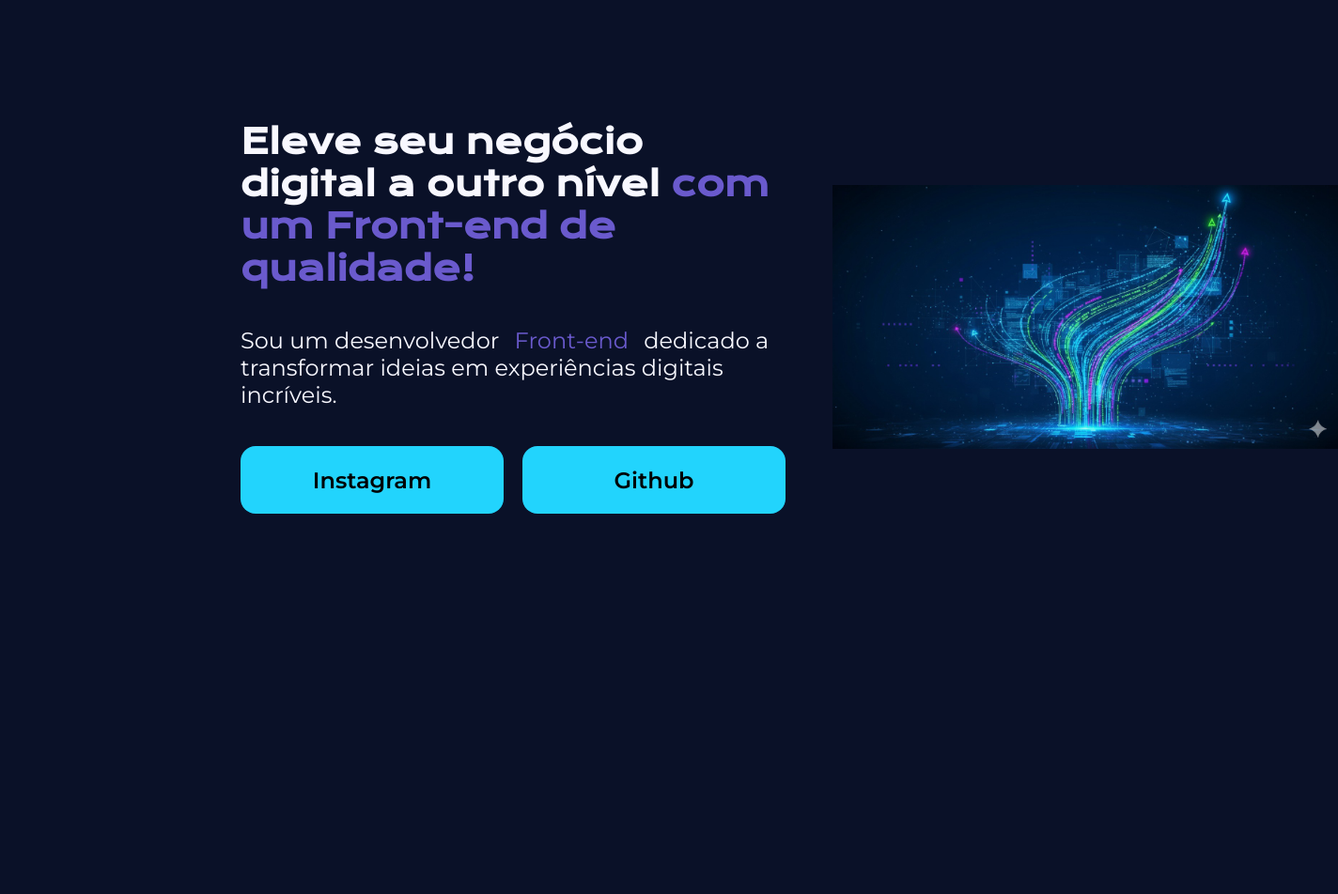
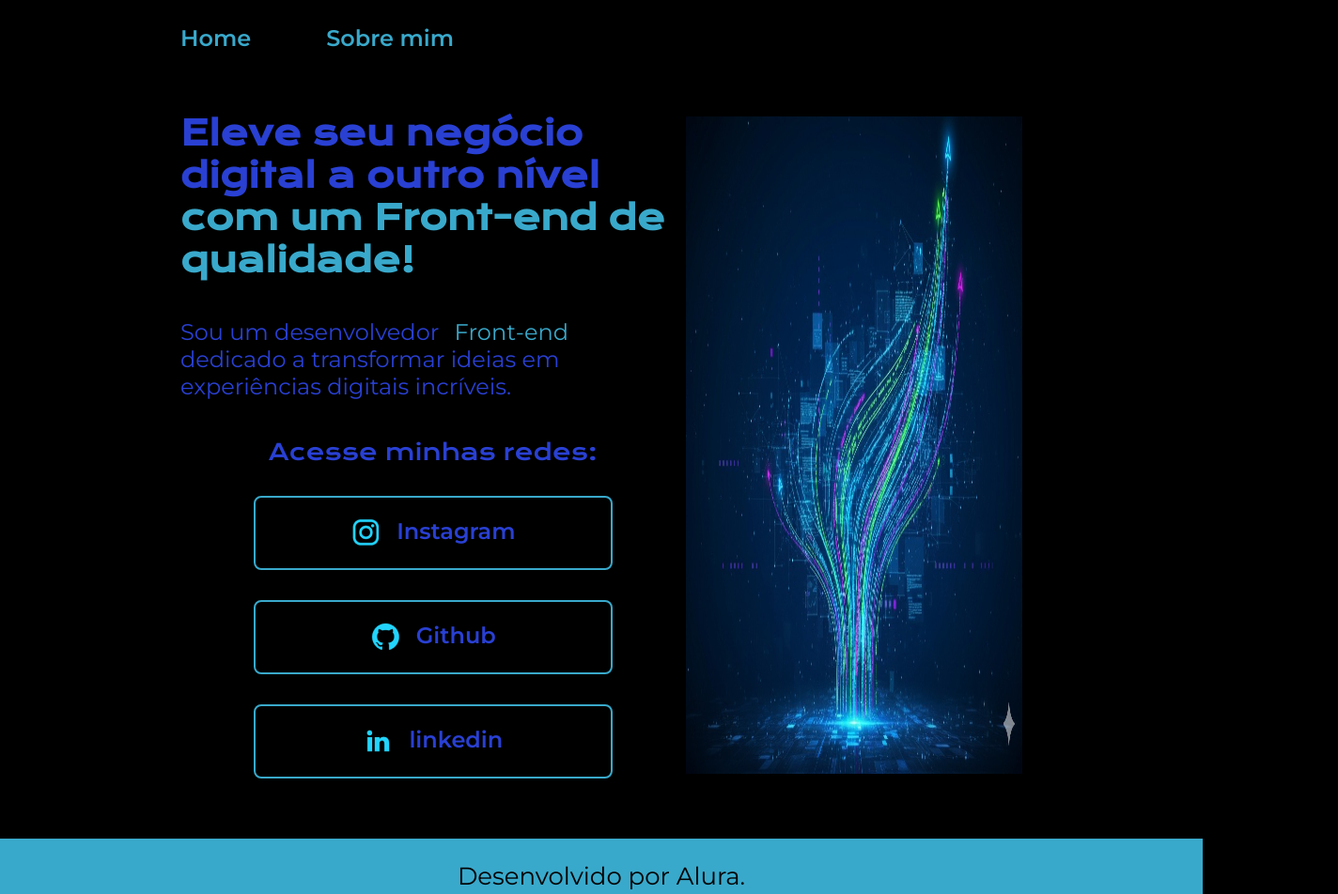
Before and after one commit to Victorhg3010/portfolio-front-end, a plain HTML site: page Index.html in a window 1280 px wide. Shown: the top 952 px of the page at 94% size, 1424 px wide, since content can reach past the window. Before the commit the page ends 928 px from the top, so only its background shows below. Drawn offline with nearby package versions, Linux system fonts and the light colour scheme.

Commit message:
atualização 3.0

```diff
--- a/Index.html
+++ b/Index.html
@@ -5,10 +5,16 @@
     <meta http-equiv="X-UA-Compatible" content="IE=edge">
     <meta name="viewport" content="width=device-width, initial-scale=1.0">
     <title>Portifolio</title>
-    <link rel="stylesheet" href="style.css">
+    <link rel="stylesheet" href="./style/style.css">
 </head>
 <body>
-    <header></header>
+    <header class="cabecalho">
+        <nav class="cabecalho__menu">
+            <a  class="cabecalho__menu__link" href="index.html">Home</a>
+            <a  class="cabecalho__menu__link" href="about.html">Sobre mim</a>
+
+        </nav>
+    </header>
     <main class="apresentacao">
         <section class="apresentacao__conteudo">
             <h1 class="apresentacao__conteudo__titulo">
@@ -18,13 +24,28 @@
                 Sou um desenvolvedor <span>Front-end</span> dedicado a transformar ideias em experiências digitais incríveis.
             </p>
             <div class="apresentacao__links">
-                <a class="apresentacao__links__link" href="https://instagram.com/victor_hg30">Instagram</a>
-                <a class="apresentacao__links__link" href="https://github.com/Victorhg3010">Github</a>
+                <h2 class="apresentacao__links__subtitulo">Acesse minhas redes:</h2>
+                <a class="apresentacao__links__link" href="https://instagram.com/victor_hg30/">
+                    <img src="assets/instagram (1).png">
+                    Instagram
+                </a>
+                <a class="apresentacao__links__link" href="https://github.com/Victorhg3010">
+                    <img src="assets/github (1).png">
+                    Github
+                </a>
+                <a class="apresentacao__links__link" href="https://www.linkedin.com/in/victor-hugo-a57201206/">
+                    <img src="assets/linkedin (1).png">
+                    linkedin
+                </a>
+
+
             </div>
         </section>
-        <img class="apresentacao__imagem" src="html.png" alt="Imagemhtml">
+        <img class="apresentacao__imagem" src="assets/html.png" alt="Imagemhtml">
 
     </main>
-    <footer></footer>
+    <footer class="rodape">
+        <p>Desenvolvido por Alura.</p>
+    </footer>
 </body>
 </html>
--- a/style.css
+++ /dev/null
@@ -1,69 +0,0 @@
-@import url('https://fonts.googleapis.com/css2?family=Krona+One&family=Montserrat:wght@400;600&display=swap');
-*{
-    margin: 0;
-    padding: 0;
-}
-
-body {
-    height: 100vh;
-    box-sizing: border-box;
-    background-color: #0A1128;
-    color: #F8F8FF;
-}
-
-.titulo-destaque {
-    color: #6A5ACD;
-}
-h1{
-            font-weight: bold;
-}
-
-span{
-            color: #6A5ACD;
-            border: none #6A5ACD;
-            padding: 10px;
-}
-.apresentacao {
-    margin: 10% 20%;
-    display: flex;
-    align-items: center;
-    justify-content: space-between;
-}
-.apresentacao__conteudo {
-    width: 615px;
-    display: flex;
-    flex-direction: column;
-    gap: 40px;
-}
-
-.apresentacao__conteudo__titulo{
-    font-size: 36px;
-    font-family: 'Krona One', sans-serif;
-}
-.apresentacao__conteudo__texto{
-    font-size: 24px;
-    font-family: 'Montserrat', sans-serif;
-}
-.apresentacao__links{
-    display: flex;
-    justify-content: space-between;
-    gap: 20px;
-}
-.apresentacao__links__link {
-    background-color: #22D4FD;
-    width: 280px;
-    text-align: center;
-    border-radius: 16px;
-    font-size: 24px;
-    font-weight: 600;
-    padding: 21.5px 0;
-    text-decoration: none;
-    color: #000000;
-    font-family: 'Montserrat', sans-serif;
-}
-.apresentacao__imagem {
-  width: 70%; /* Defina a largura desejada */
-  max-width: 800px; /* Defina um tamanho máximo para evitar que a imagem fique muito grande */
-  display: block; /* Garante que a imagem se comporte como um bloco */
-  margin: 50px; /* Centraliza a imagem horizontalmente */
-}
--- /dev/null
+++ b/style/style.css
@@ -0,0 +1,118 @@
+@import url('https://fonts.googleapis.com/css2?family=Krona+One&family=Montserrat:wght@400;600&display=swap');
+
+:root {
+    --cor-primaria: #000000;
+    --cor-secundaria: #2940D3;
+    --cor-terciaria: #39A9CB;
+    --cor-hover: #272727;
+    --fonte-primaria: 'Krona One', sans-serif;
+    --font-secundaria: 'Montserrat', sans-serif;
+}
+
+*{
+    margin: 0;
+    padding: 0;
+}
+
+body {
+    /* height: 100vh; */
+    box-sizing: border-box;
+    background-color:var(--cor-primaria);
+    color: var(--cor-secundaria);
+}
+
+.cabecalho{
+    padding: 2% 0% 0% 15%;
+}
+
+.cabecalho__menu {
+    display: flex;
+    gap: 80px;
+}
+
+.cabecalho__menu__link{
+    font-family: var(--font-secundaria);
+    font-size: 24px;
+    font-weight: 600;
+    color:var(--cor-terciaria);
+    text-decoration: none;
+}
+
+
+span{
+    color: var(--cor-terciaria);
+    border: none var(--cor-terciaria);
+    padding: 10px;
+}
+.apresentacao {
+    margin:5% 15%;
+    display: flex;
+    align-items: center;
+    justify-content: space-between;
+}
+.apresentacao__conteudo {
+    width: 615px;
+    display: flex;
+    flex-direction: column;
+    gap: 40px;
+}
+
+.apresentacao__conteudo__titulo{
+    font-size: 36px;
+    font-family: var(--fonte-primaria);
+}
+.titulo-destaque {
+    color: var(--cor-terciaria);
+}
+.apresentacao__conteudo__texto{
+    font-size: 24px;
+    font-family: var(--font-secundaria);
+}
+.apresentacao__links{
+    display: flex;
+    flex-direction: column;
+    justify-content: space-between;
+    align-items: center;
+    gap: 32px;
+}
+.apresentacao__links__subtitulo {
+    font-family: var(--fonte-primaria);
+    font-weight: 400;
+    font-size: 24px;
+}
+.apresentacao__links__link {
+    display: flex;
+    justify-content: center;
+    gap: 16px;
+    border: 2px solid var(--cor-terciaria);
+    width: 378px;
+    text-align: center;
+    border-radius: 8px;
+    font-size: 24px;
+    font-weight: 600;
+    padding: 21.5px 0;
+    text-decoration: none;
+    color:  var(--cor-secundaria);
+    font-family: var(--font-secundaria);
+}
+.apresentacao__imagem {
+    width: 40%;
+    height: 700px;
+    display: block;
+
+}
+.apresentacao__links__link:hover {
+    background-color: var(--cor-hover);
+}
+.cabecalho__menu__link:hover {
+    background-color: var(--cor-hover);
+}
+.rodape {
+    padding: 24px;
+    color: var(--cor-primaria);
+    background-color: var(--cor-terciaria);
+    text-align: center;
+    font-size: 26px;
+    font-family: var(--font-secundaria);
+    font-weight: 400;
+}
```
Also changed, not shown: about.html (added, +31 -0 lines), assets/github (1).png (added), assets/html.png (renamed from html.png), assets/instagram (1).png (added), assets/linkedin (1).png (added).
